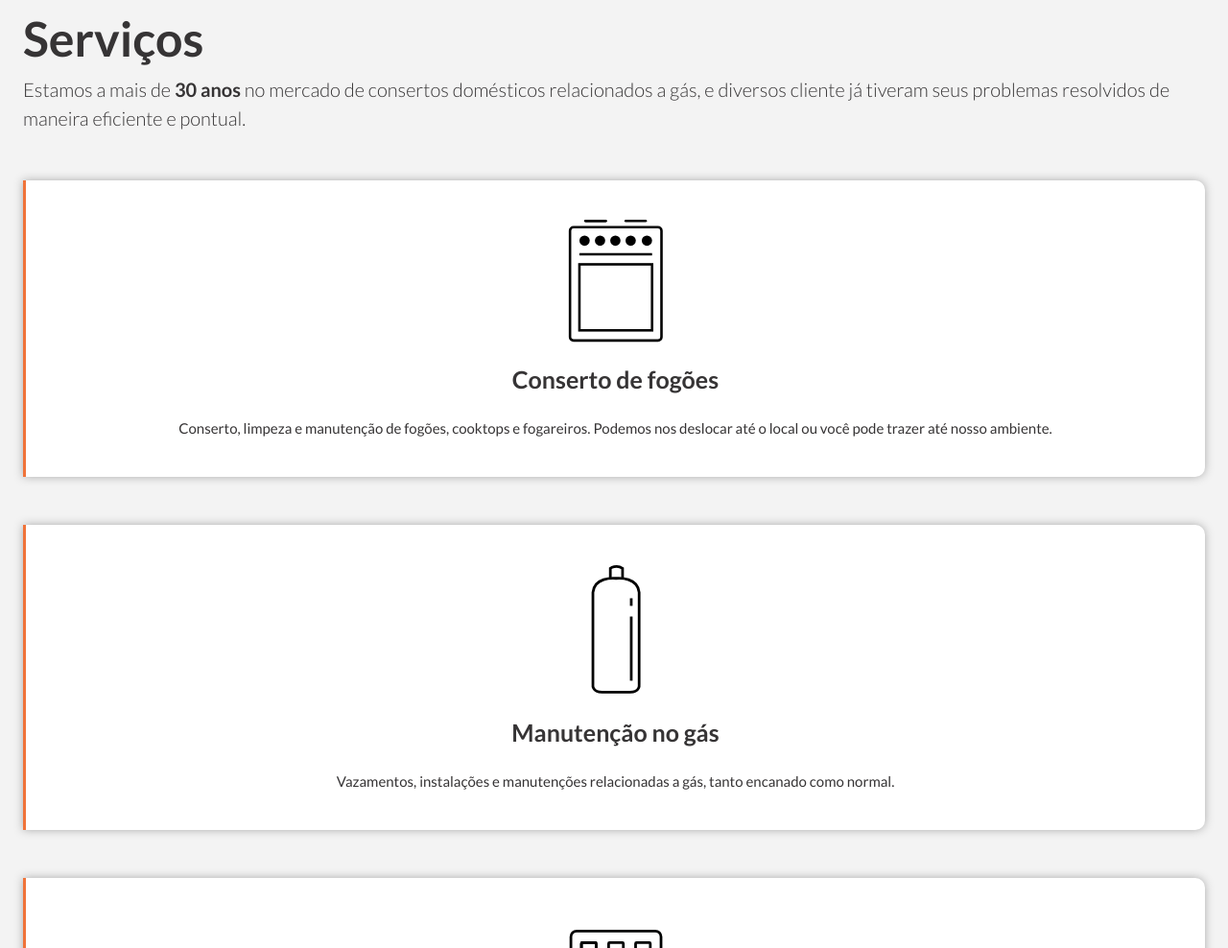
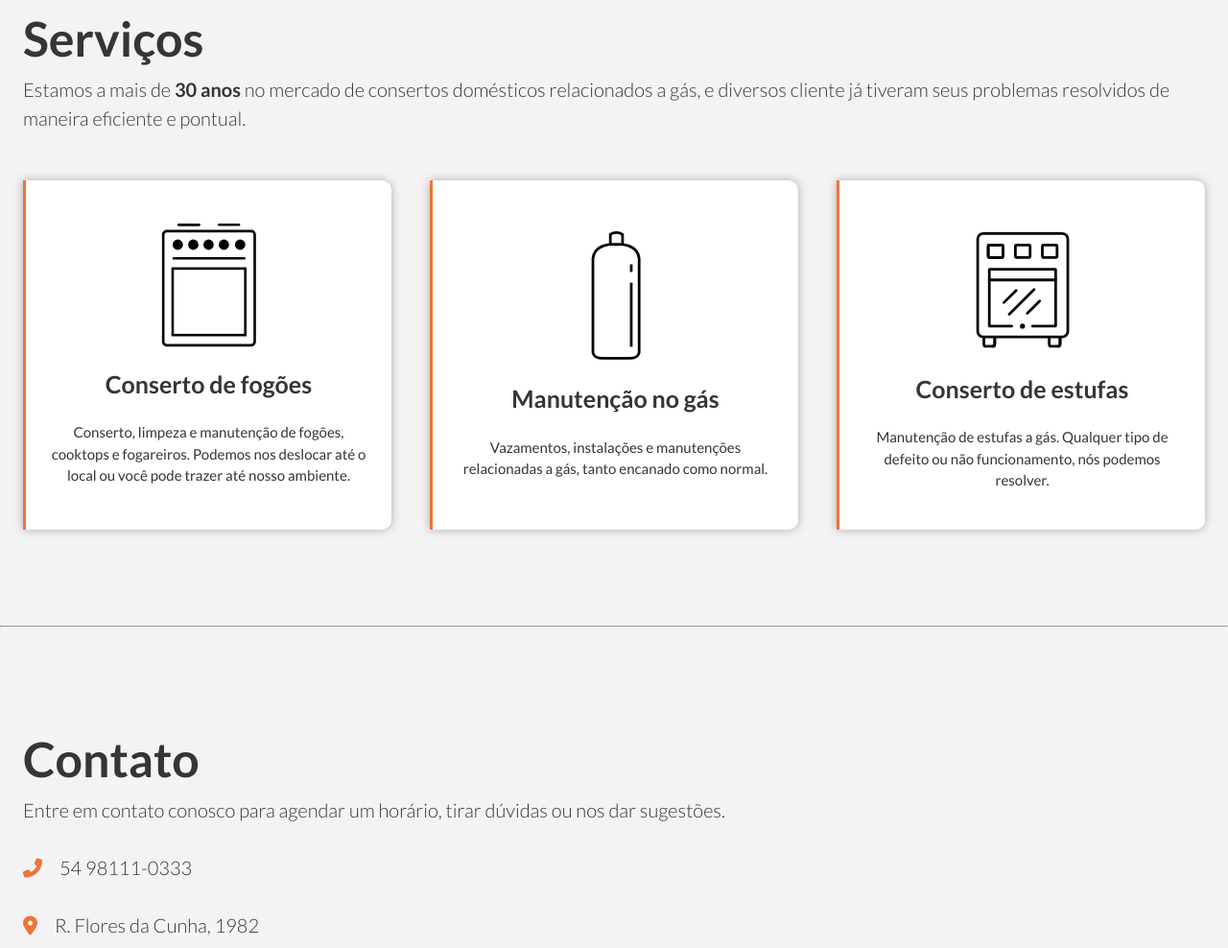
Before and after one commit to mtbossa/igni-fogoes-website, a website: page index.html in a window 1280 px wide. Shown: the part 2792-3780 px from the top of the page at 96% size. Drawn offline with nearby package versions, Linux system fonts and the light colour scheme.

Commit message:
Cards now nowrap when screen size bigger then 1024px, so the 3 cards stay on same row.

```diff
--- a/css/style.css
+++ b/css/style.css
@@ -41,9 +41,17 @@
 }
 
 /******* SERVICES SECTION *******/
+.service-card-container {
+  display: flex;
+  justify-content: center;
+  flex-wrap: wrap;
+  gap: 4rem;
+}
+
 .service-card {
   display: flex;
   flex-direction: column;
+  width: 100%;
   gap: 2rem;
   align-items: center;
   justify-content: center;
@@ -66,3 +74,9 @@
 .service-card__text {
   font-size: 1.5rem;
 }
+
+@media (min-width: 1024px) {
+  .service-card-container {
+    flex-wrap: nowrap;
+  }
+}
--- a/index.html
+++ b/index.html
@@ -166,16 +166,16 @@
 							domésticos relacionados a gás, e diversos cliente já tiveram seus
 							problemas resolvidos de maneira eficiente e pontual.
 						</p>
-
+						<div class="service-card-container">
 							<div class="service-card">
 								<div class="service-card__icon">
 									<img src="images/cooker.svg" alt="Fogão" />
 								</div>
 								<h3 class="service-card__title">Conserto de fogões</h3>
 								<p class="service-card__text">
-								Conserto, limpeza e manutenção de fogões, cooktops e fogareiros.
-								Podemos nos deslocar até o local ou você pode trazer até nosso
-								ambiente.
+									Conserto, limpeza e manutenção de fogões, cooktops e
+									fogareiros. Podemos nos deslocar até o local ou você pode
+									trazer até nosso ambiente.
 								</p>
 							</div>
 							<div class="service-card">
@@ -184,8 +184,8 @@
 								</div>
 								<h3 class="service-card__title">Manutenção no gás</h3>
 								<p class="service-card__text">
-								Vazamentos, instalações e manutenções relacionadas a gás, tanto
-								encanado como normal.
+									Vazamentos, instalações e manutenções relacionadas a gás,
+									tanto encanado como normal.
 								</p>
 							</div>
 							<div class="service-card">
@@ -197,6 +197,7 @@
 									Manutenção de estufas a gás. Qualquer tipo de defeito ou não
 									funcionamento, nós podemos resolver.
 								</p>
+							</div>
 						</div>
 					</div>
 				</div>
```
Lines whose indentation alone changed are shown as unchanged.
